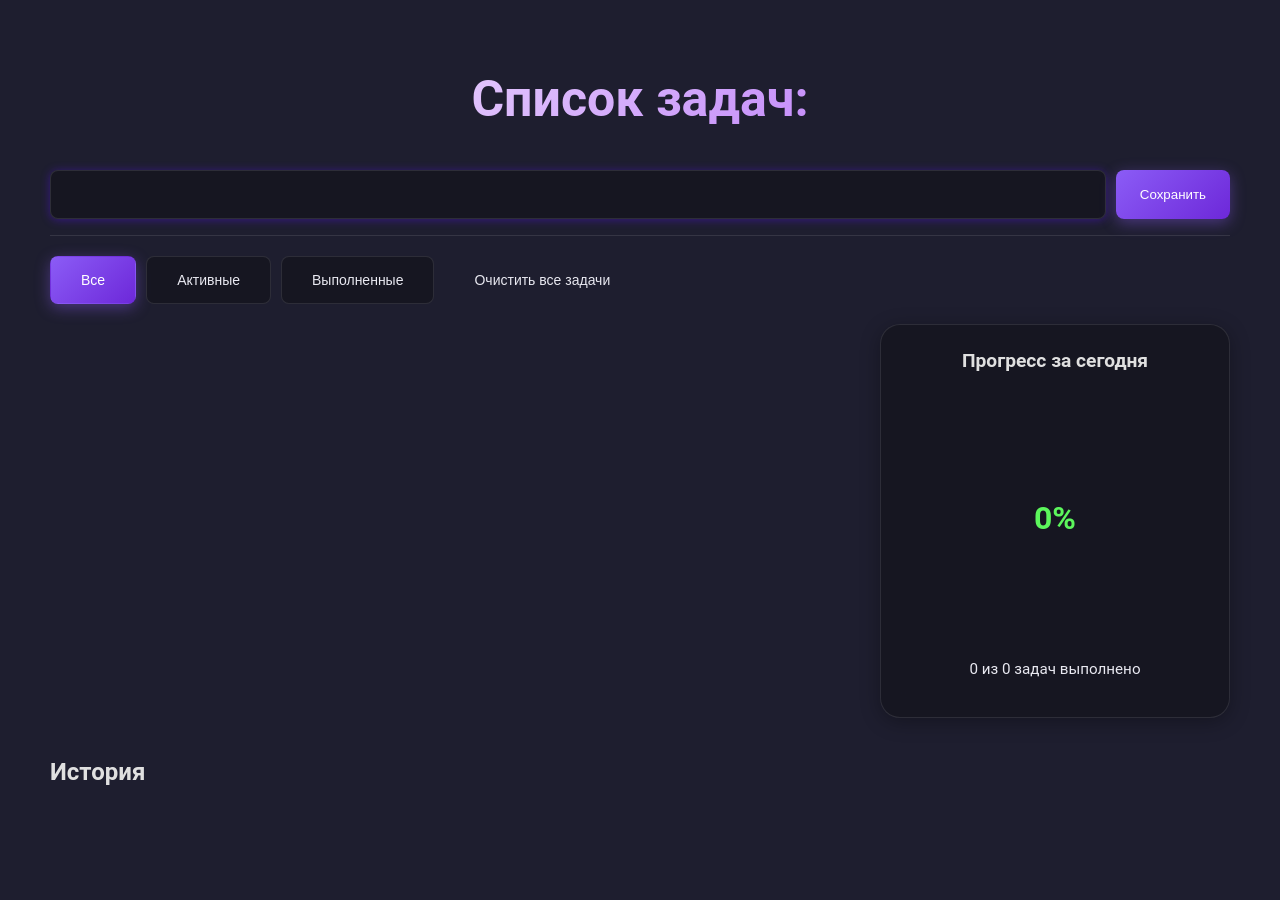
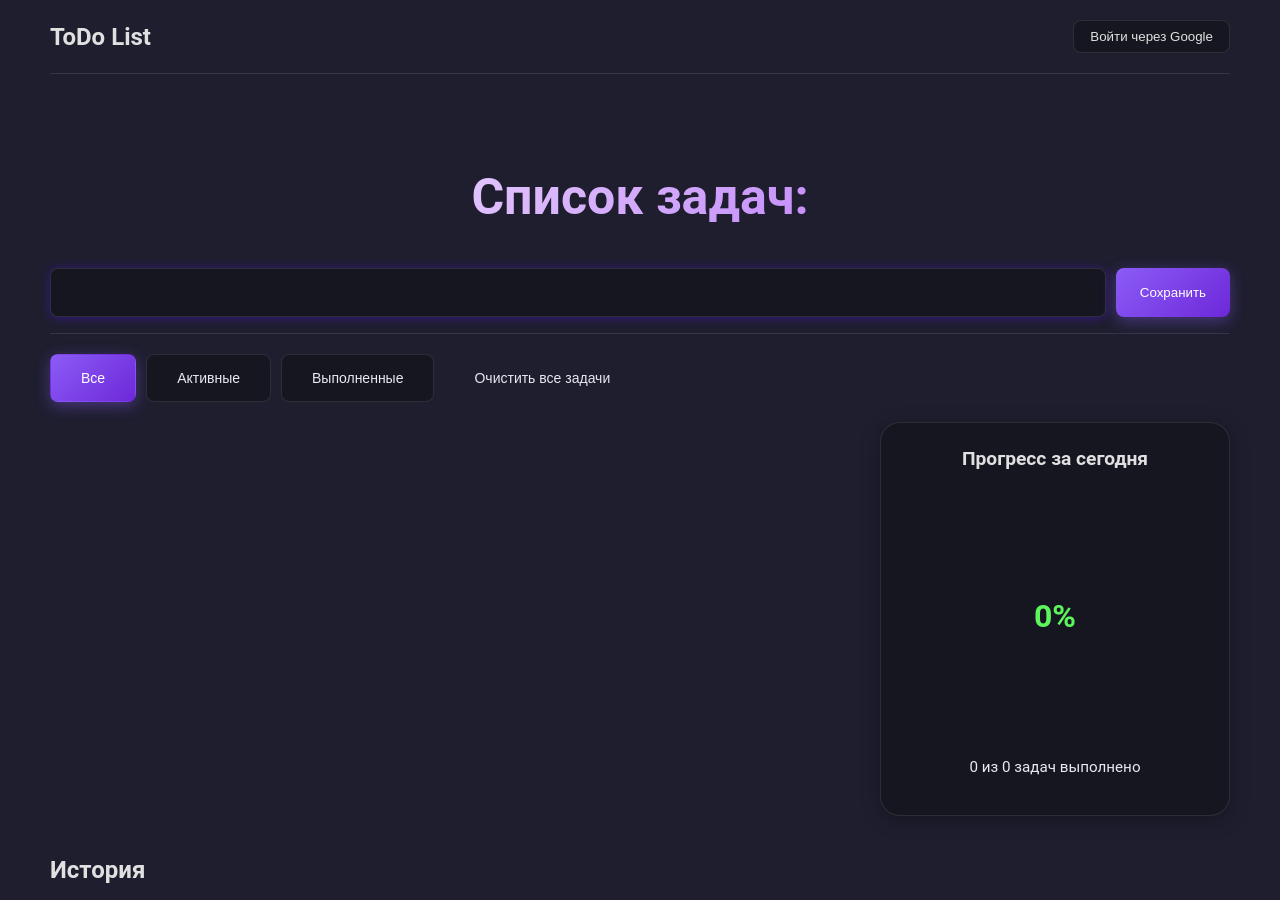
Before and after one commit to AtamanovPetr/todo-list, a React (Vite) app: page / in a window 1280 px wide. Before the commit the page ends 802 px from the top, so only its background shows below. Built offline with nearby package versions, Linux system fonts and the light colour scheme.

Commit message:
add auntefication

```diff
--- a/package.json
+++ b/package.json
@@ -10,6 +10,7 @@
     "preview": "vite preview"
   },
   "dependencies": {
+    "firebase": "^12.14.0",
     "react": "^19.2.6",
     "react-dom": "^19.2.6",
     "recharts": "^3.8.1"
--- a/src/App.tsx
+++ b/src/App.tsx
@@ -5,9 +5,11 @@ import TodoList from "./components/TodoList";
 import FilterButtons from "./components/FilterButtons";
 import Archive from "./components/Archive";
 import Dashboard from "./components/Dashboard";
+import { loginWithGoogle } from "./firebase";
 function App() {
   const [todos, setTodos] = useState<Todo[]>([]);
   const [filter, setFilter] = useState<FilterType>("all");
+  const [userId, setUserId] = useState<string | null>(null);
   useEffect(() => {
     const saved = localStorage.getItem("todos");
     if (saved) {
@@ -73,9 +75,31 @@ function App() {
   function handleClearDate(date: string) {
     setTodos(todos.filter((todo) => todo.completedDate !== date));
   }
-
+  async function handleLogin() {
+    const uid = await loginWithGoogle();
+    if (uid) {
+      setUserId(uid);
+    }
+  }
   return (
     <div className="container">
+      <header className="app-header">
+        <h1 className="app-logo">ToDo List</h1>
+        <div className="auth-area">
+          {userId ? (
+            <>
+              <span className="auth-user">Вы вошли</span>
+              <button className="auth-btn" onClick={() => setUserId(null)}>
+                Выйти
+              </button>
+            </>
+          ) : (
+            <button className="auth-btn" onClick={handleLogin}>
+              Войти через Google
+            </button>
+          )}
+        </div>
+      </header>
       <AddTodoForm onAdd={handleAddTodo} />
       <FilterButtons
         onClear={handleClearAll}
@@ -95,4 +119,16 @@ function App() {
   );
 }
 
+// if (!userId) {
+//     return (
+//       <div className="login-container">
+//         <h2 className="login-title">Добро пожаловать в ToDo List!</h2>
+//         <p className="login-subtitle">Войди, чтобы синхронизировать задачи</p>
+//         <button onClick={handleLogin} className="login-btn">
+//           Войти через Google
+//         </button>
+//       </div>
+//     );
+//   }
+
 export default App;
--- /dev/null
+++ b/src/firebase.ts
@@ -0,0 +1,34 @@
+import { initializeApp } from "firebase/app";
+import { getFirestore } from "firebase/firestore";
+import { getAuth, signInWithPopup, GoogleAuthProvider } from "firebase/auth";
+
+// Твоя конфигурация из Firebase Console
+const firebaseConfig = {
+  apiKey: "AIzaSyCfkbgw_G013t4dlkqWWJn7ZmgZbW-vnmw",
+  authDomain: "todo-list-sync-c6180.firebaseapp.com",
+  projectId: "todo-list-sync-c6180",
+  storageBucket: "todo-list-sync-c6180.firebasestorage.app",
+  messagingSenderId: "981046082260",
+  appId: "1:981046082260:web:bfbaa44e0100175a16d941",
+};
+
+// Инициализация Firebase
+const app = initializeApp(firebaseConfig);
+
+// Экспорт базы данных Firestore
+export const db = getFirestore(app);
+
+// Настройка Google-авторизации
+const auth = getAuth(app);
+const googleProvider = new GoogleAuthProvider();
+
+// Функция входа через Google
+export const loginWithGoogle = async () => {
+  try {
+    const result = await signInWithPopup(auth, googleProvider);
+    console.log("Вход выполнен, ID пользователя:", result.user.uid);
+    return result.user.uid;
+  } catch (error) {
+    console.error("Ошибка входа:", error);
+  }
+};
--- a/src/index.css
+++ b/src/index.css
@@ -345,6 +345,88 @@ body {
   gap: 50px;
   justify-content: space-between;
 }
+
+/* Центрирование и стилизация окна входа */
+.login-container {
+  display: flex;
+  flex-direction: column;
+  align-items: center;
+  justify-content: center;
+  min-height: 60vh;
+  text-align: center;
+}
+
+/* Заголовок */
+.login-title {
+  font-size: 2rem;
+  margin-bottom: 12px;
+  color: var(--text-primary);
+}
+
+/* Подзаголовок (можно добавить под заголовком) */
+.login-subtitle {
+  color: var(--text-secondary);
+  margin-bottom: 24px;
+  font-size: 1rem;
+}
+
+/* Кнопка входа (увеличиваем, делаем заметнее) */
+.login-btn {
+  padding: 16px 32px;
+  font-size: 1.1rem;
+  background: linear-gradient(135deg, var(--accent), #6d28d9);
+  color: #fff;
+  border: none;
+  border-radius: 12px;
+  cursor: pointer;
+  transition: all 0.2s ease;
+  box-shadow: 0 4px 15px rgba(139, 92, 246, 0.4);
+}
+
+.login-btn:hover {
+  box-shadow: 0 6px 20px rgba(139, 92, 246, 0.6);
+  transform: translateY(-2px);
+}
+
+.app-header {
+  display: flex;
+  justify-content: space-between;
+  align-items: center;
+  padding: 20px 0;
+  border-bottom: 1px solid var(--card-border);
+  margin-bottom: 24px;
+}
+
+.app-logo {
+  font-size: 1.5rem;
+  color: var(--text-primary);
+  margin: 0;
+}
+
+.auth-area {
+  display: flex;
+  align-items: center;
+  gap: 12px;
+}
+
+.auth-user {
+  color: var(--text-secondary);
+  font-size: 0.9rem;
+}
+
+.auth-btn {
+  padding: 8px 16px;
+  border-radius: 8px;
+  border: 1px solid var(--card-border);
+  background: var(--card-bg);
+  color: var(--text-primary);
+  cursor: pointer;
+  transition: all 0.2s ease;
+}
+
+.auth-btn:hover {
+  background: var(--btn-hover-bg);
+}
 @media (max-width: 768px) {
   .todo-form {
     padding-bottom: 50px;
```
Also changed, not shown: 1 other file (tests, documents, lock files or other folders).
